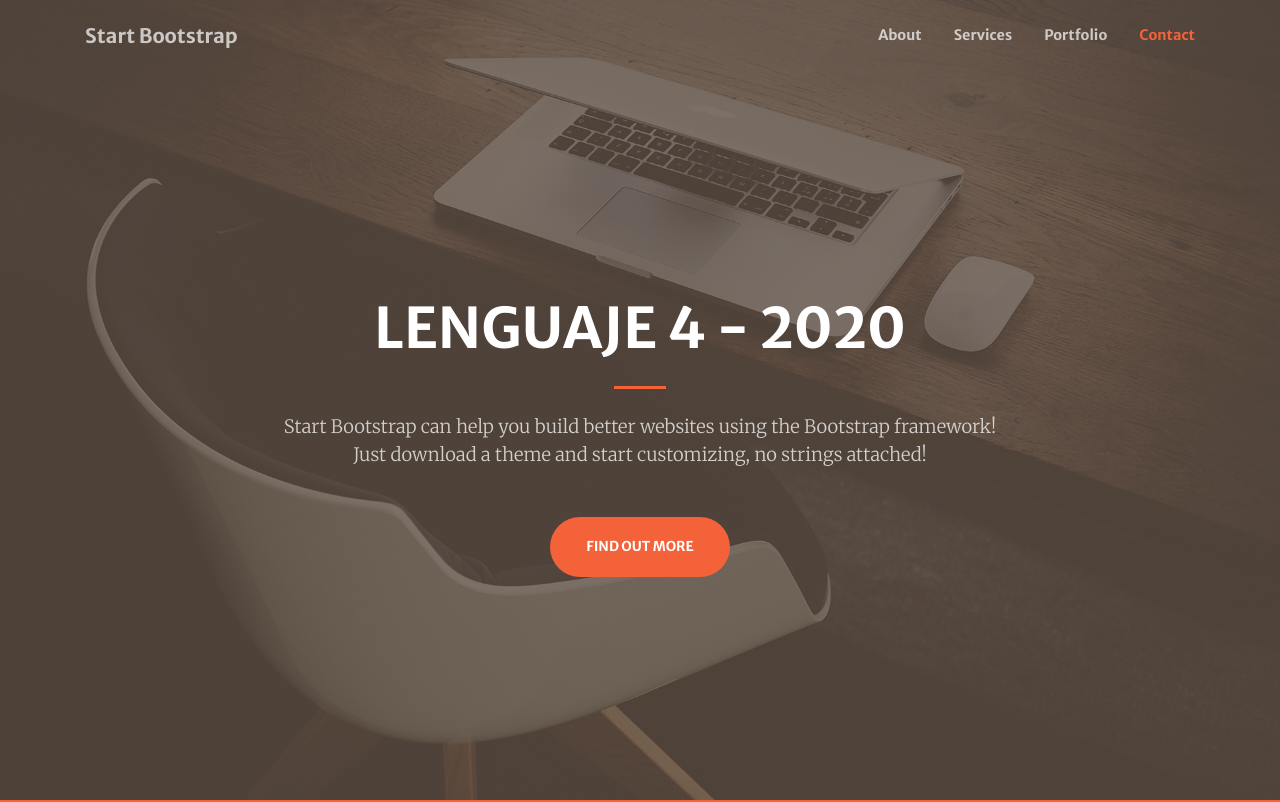
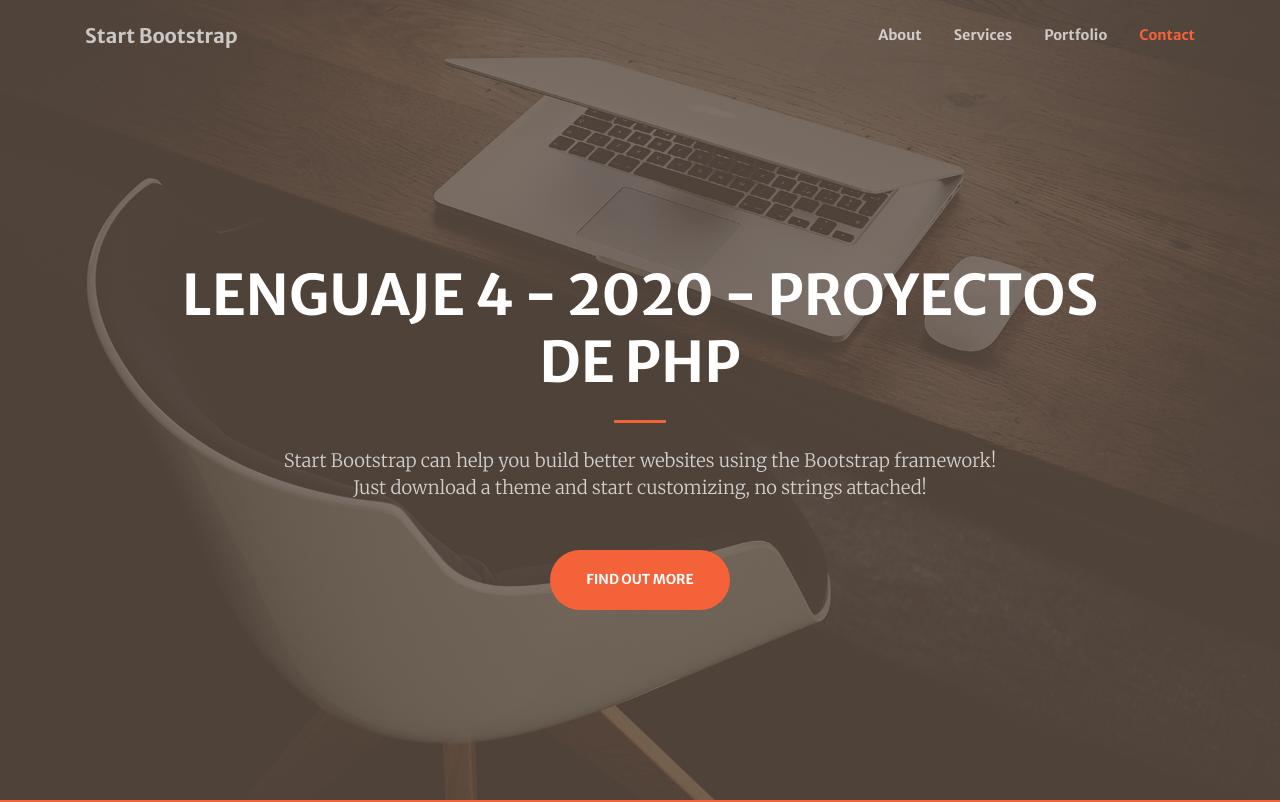
Before and after one commit to melvinramirezhn/PrimerProyectoL4, a plain HTML site: page index.html in a window 1280 px wide. Shown: the top 802 px of the page. Drawn offline with nearby package versions, Linux system fonts and the light colour scheme.

Commit message:
Cambio en Titulo de Pagina
Cambio de titulo por requerimiento de usuario

```diff
--- a/index.html
+++ b/index.html
@@ -38,7 +38,7 @@
             <div class="container h-100">
                 <div class="row h-100 align-items-center justify-content-center text-center">
                     <div class="col-lg-10 align-self-end">
-                        <h1 class="text-uppercase text-white font-weight-bold">Lenguaje 4 - 2020</h1>
+                        <h1 class="text-uppercase text-white font-weight-bold">Lenguaje 4 - 2020 - Proyectos de PHP</h1>
                         <hr class="divider my-4" />
                     </div>
                     <div class="col-lg-8 align-self-baseline">
```
